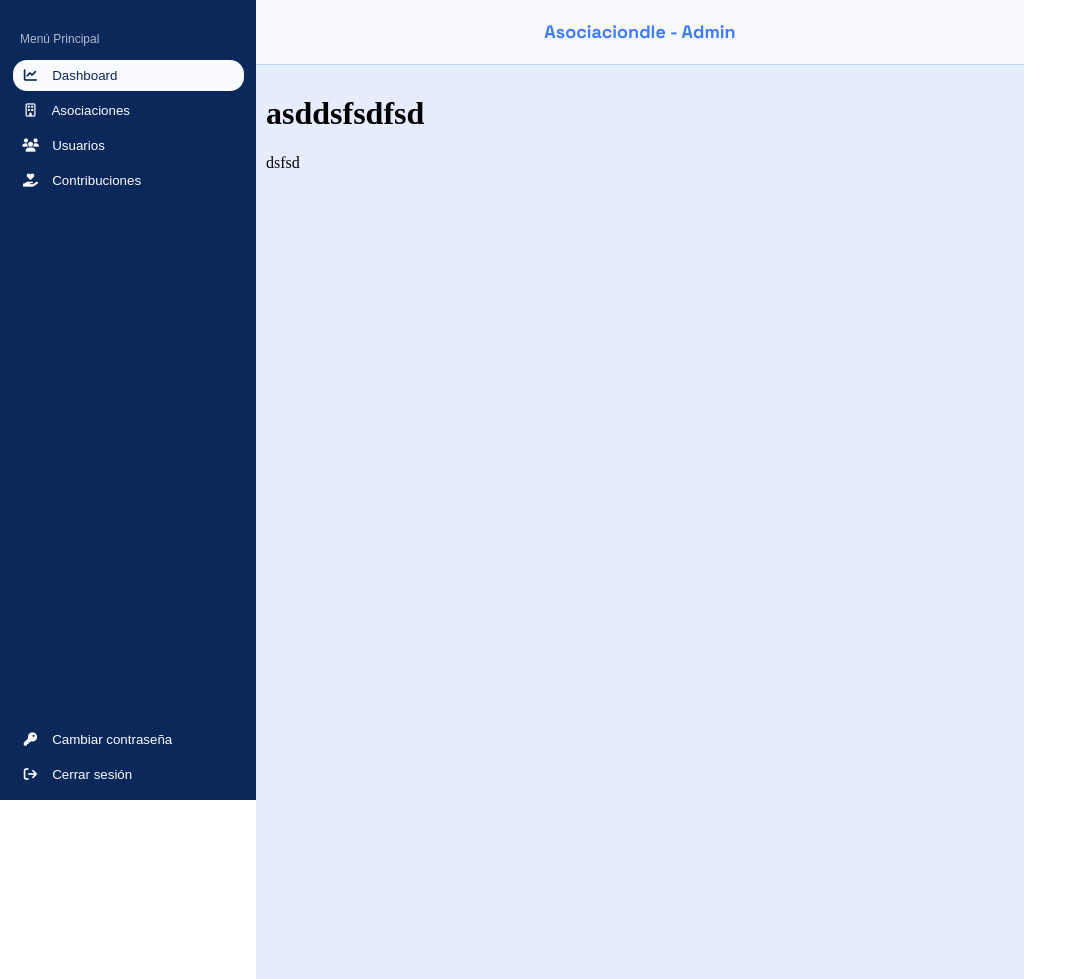
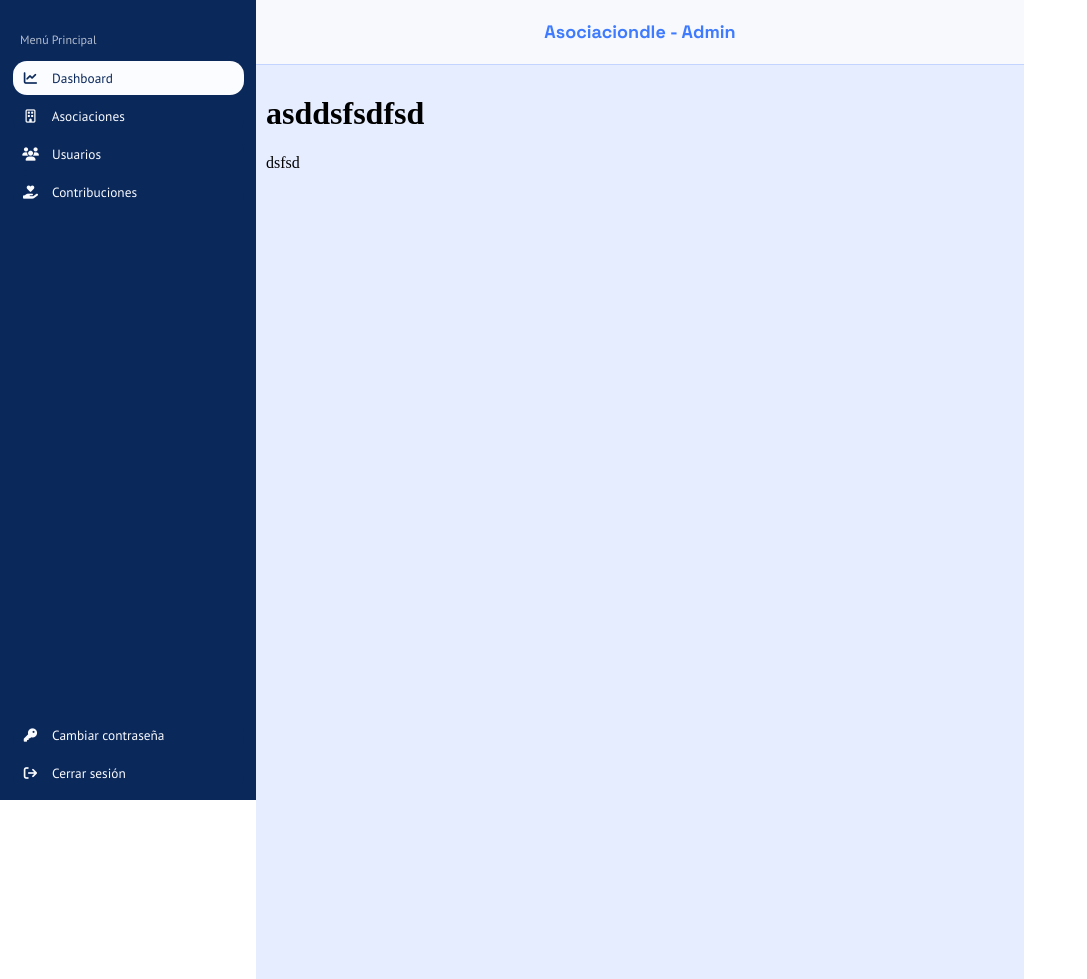
Before and after one commit to sergiodiazpereira/proyectoGrupo1, a PHP site: page /dashboard.html in a window 1280 px wide. Shown: the top 979 px of the page, without its empty margins (0-1087 px from the left). Run offline with PHP 8.4, Linux system fonts and the light colour scheme.

Commit message:
Add files via upload

```diff
--- a/diseño/mockups/admin/sergio/dashboard.html
+++ b/diseño/mockups/admin/sergio/dashboard.html
@@ -6,6 +6,7 @@
         <link rel="preconnect" href="https://fonts.googleapis.com">
         <link rel="preconnect" href="https://fonts.gstatic.com" crossorigin>
         <link href="https://fonts.googleapis.com/css2?family=Space+Grotesk:wght@300..700&display=swap" rel="stylesheet">
+        <link href="https://fonts.googleapis.com/css2?family=PT+Sans:wght@400;500;700&display=swap" rel="stylesheet">
     </head>
     <body>
         <header>
--- a/diseño/mockups/admin/sergio/style.css
+++ b/diseño/mockups/admin/sergio/style.css
@@ -39,6 +39,9 @@ nav {
   position: fixed;
   background-color: var(--azul-marino, #0b285b);
   font-family: var(--fuente-titulo-nav);
+  * {
+    font-family: inherit;
+  }
   h3{
     display: inline-block;
     padding: 0px 20px;
```
